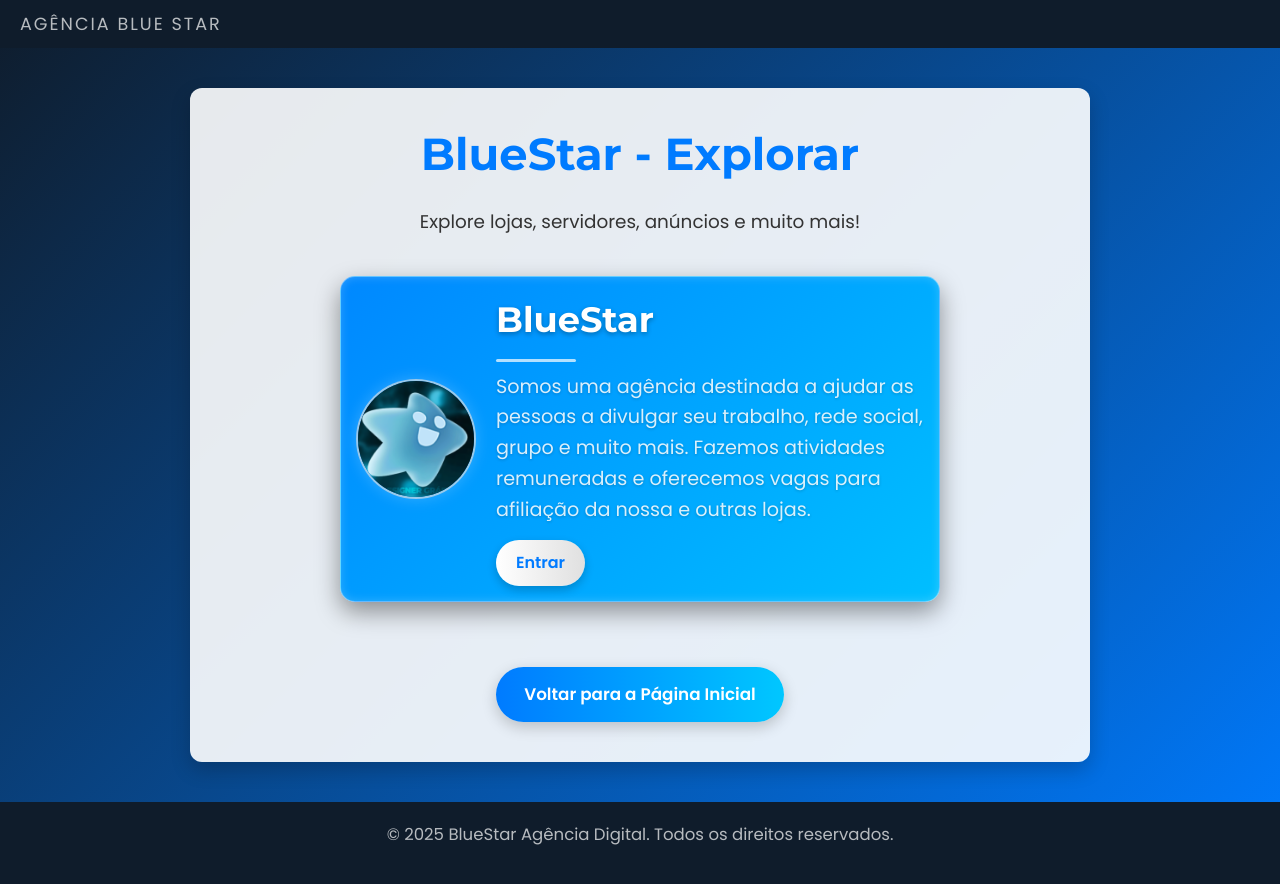
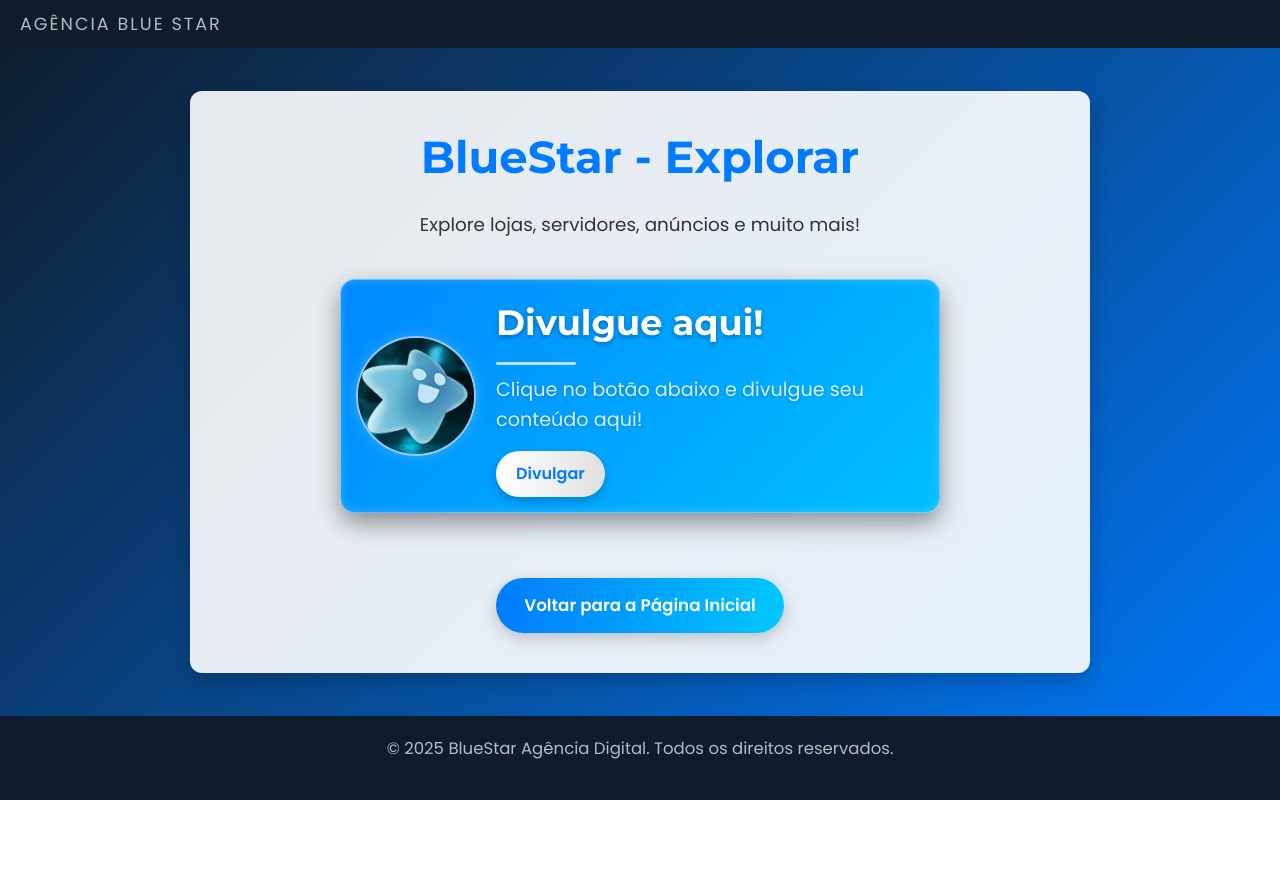
Before and after one commit to AgenciaBS/BlueStar, a plain HTML site: page segunda-pagina.html in a window 1280 px wide. After the commit the page ends 800 px from the top, so only its background shows below. Drawn offline with Linux system fonts and the light colour scheme.

Commit message:
Atualizar o segunda-pagina.html

```diff
--- a/segunda-pagina.html
+++ b/segunda-pagina.html
@@ -25,7 +25,7 @@
             --card-text-color: white; /* Texto branco */
             --card-border-color: rgba(255, 255, 255, 0.4); /* Borda sutil */
 
-            /* Variáveis para o novo botão "Entrar" */
+            /* Variáveis para o novo botão "Divulgar" */
             --button-enter-bg-start: #fff; /* Branco para o fundo */
             --button-enter-bg-end: #e0e0e0; /* Um cinza claro para o gradiente */
             --button-enter-text-color: #007bff; /* Cor do texto azul da BlueStar */
@@ -172,8 +172,8 @@
             display: block; /* Garante que é um bloco para aplicar margin */
         }
 
-        /* Estilo para o novo botão "Entrar" dentro do bloco */
-        .btn-enter {
+        /* Estilo para o novo botão "Divulgar" (anteriormente "Entrar") dentro do bloco */
+        .btn-enter { /* A classe pode permanecer a mesma, mas o texto será "Divulgar" */
             display: inline-block;
             background: linear-gradient(90deg, var(--button-enter-bg-start), var(--button-enter-bg-end));
             color: var(--button-enter-text-color);
@@ -319,11 +319,10 @@
                     <img src="92 Sem Título_20250119125405.png" alt="Logo da BlueStar">
                 </div>
                 <div class="retangle-block-text">
-                    <h3>BlueStar</h3>
+                    <h3>Divulgue aqui!</h3>
                     <div class="title-underline"></div>
-                    <p>Somos uma agência destinada a ajudar as pessoas a divulgar seu trabalho, rede social, grupo e muito mais. Fazemos atividades remuneradas e oferecemos vagas para afiliação da nossa e outras lojas.</p>
-                    <a href="https://wa.me/5571993371669?text=Ativar%20atendimento%20" class="btn-enter">Entrar</a>
-                </div>
+                    <p>Clique no botão abaixo e divulgue seu conteúdo aqui!</p>
+                    <a href="https://wa.me/5571993371669?text=Ativar%20atendimento%20" class="btn-enter">Divulgar</a> </div>
             </div>
 
             <a href="index.html" class="btn-back">Voltar para a Página Inicial</a>
```
